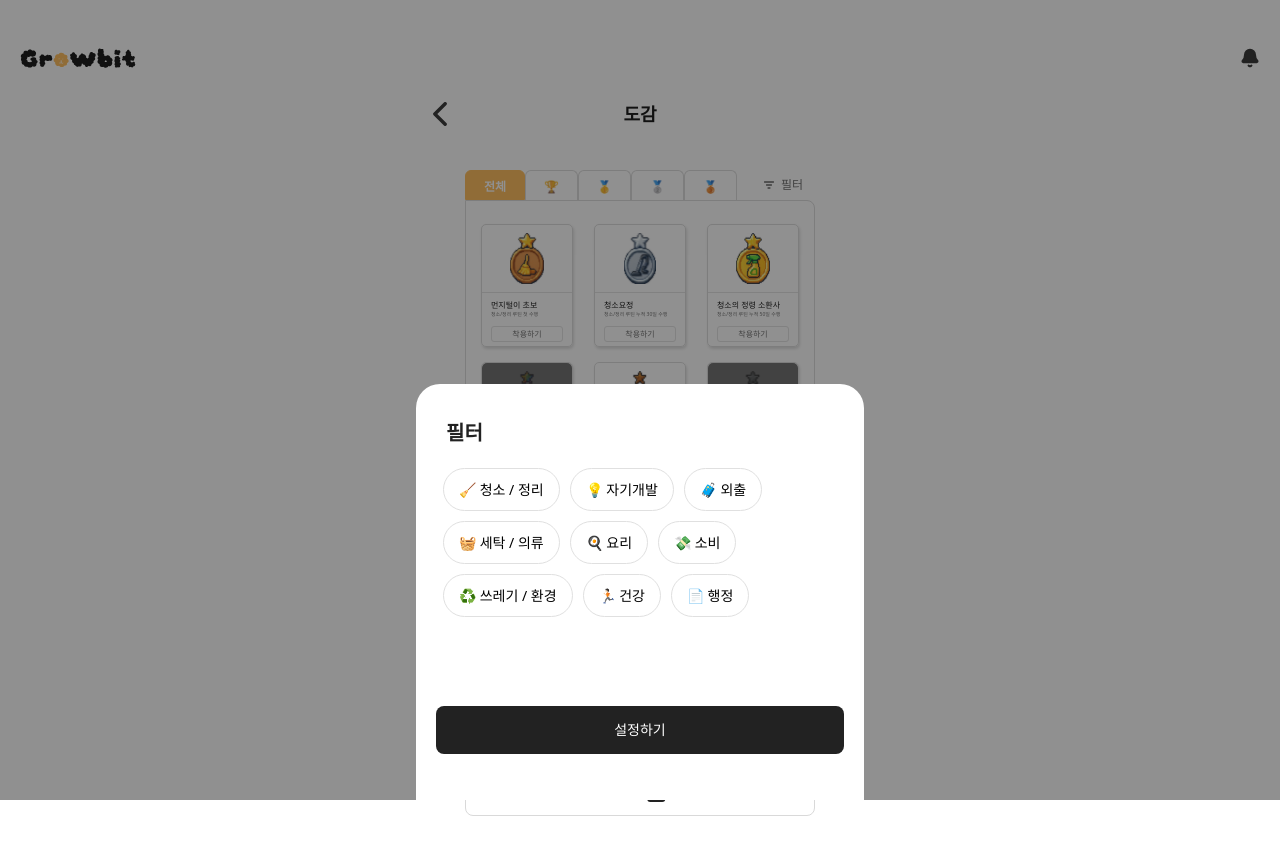
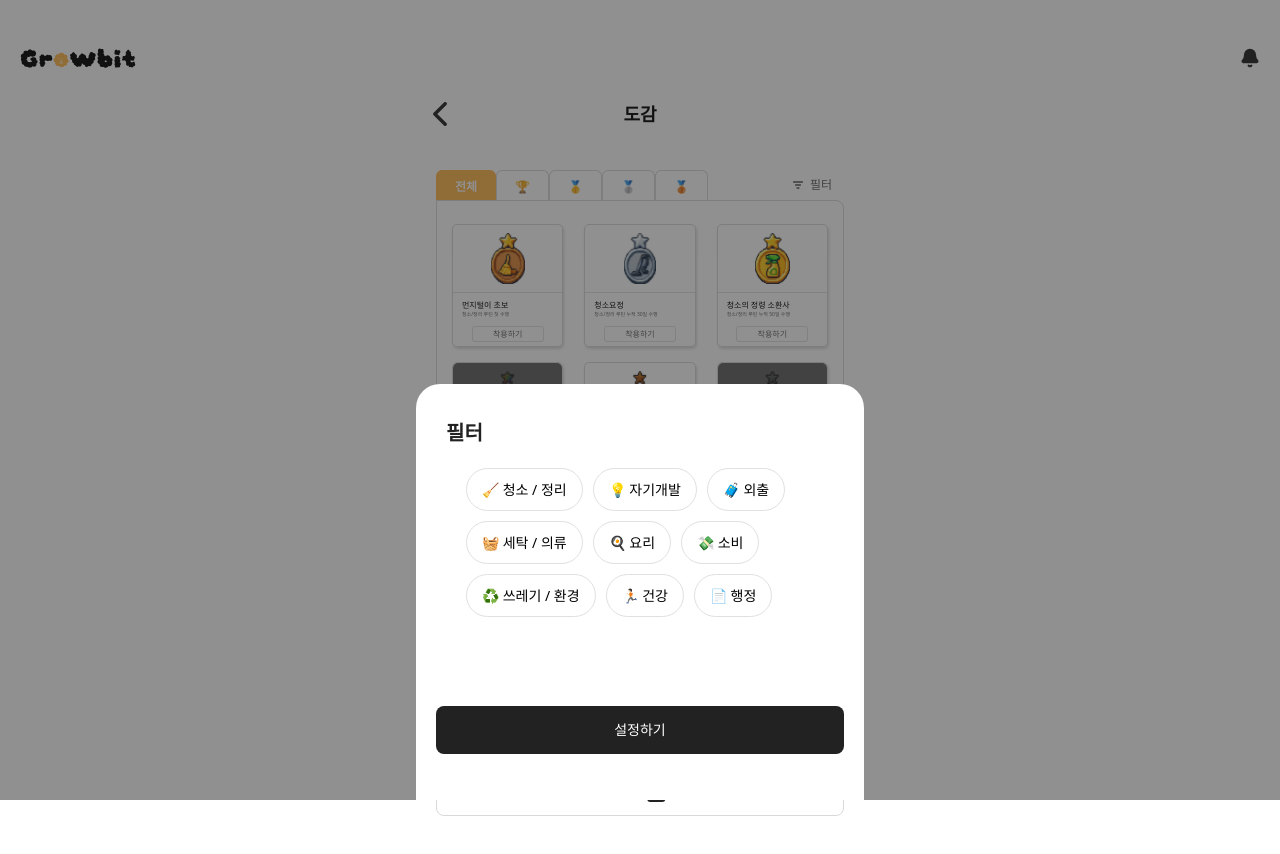
Before and after one commit to prgrms-web-devcourse-final-project/WBE4_5_GCC_FE, a Next.js app: page /collection in a window 1280 px wide. Both pictures are taken after a click on the element "필터". Shown: the top 854 px of the page. Built offline with nearby package versions, Linux system fonts and the light colour scheme.

Commit message:
💄 Style: 필터부분 스타일 수정

```diff
--- a/src/app/collection/page.tsx
+++ b/src/app/collection/page.tsx
@@ -187,7 +187,7 @@ export default function Page() {
       <div className="flex min-h-screen justify-center">
         <div className="flex w-full max-w-md flex-col items-center">
           <BackHeader title="도감" />
-          <div className="mt-7 mb-[22px] min-h-[340px] min-w-[350px] px-5">
+          <div className="mt-7 mb-[22px] min-h-[340px] w-full min-w-[350px] px-5">
             {/* 탭 버튼 */}
             <div className="flex">
               {tabs.map((tab) => (
@@ -216,7 +216,10 @@ export default function Page() {
             </div>
 
             {/* 아이템 카드 리스트 */}
-            <div className="relative grid min-h-[340px] min-w-[350px] grid-cols-3 gap-x-[21px] gap-y-[15px] rounded-tr-lg rounded-b-lg border border-[#D9D9D9] bg-white px-[15px] pt-[23px] pb-[54px]">
+            <div
+              className="relative grid min-h-[340px] w-full grid-cols-3 gap-y-[15px] rounded-tr-lg rounded-b-lg border border-[#D9D9D9] bg-white px-[15px] pt-[23px] pb-[54px]"
+              style={{ columnGap: 'clamp(8px, 4vw, 21px)' }}
+            >
               {filteredItem.map((item) => (
                 <CollectionItemCard
                   key={item.id}
--- a/src/app/components/collection/CollectionBottomSheet.tsx
+++ b/src/app/components/collection/CollectionBottomSheet.tsx
@@ -50,7 +50,13 @@ export default function CollectionBottomSheet({
           </h2>
         </div>
         <div className="flex flex-col">
-          <div className="mb-4 flex flex-wrap gap-[10px] px-[7px]">
+          <div
+            className="mb-4 flex flex-wrap gap-2.5"
+            style={{
+              paddingLeft: 'clamp(8px, 5vw, 30px)',
+              paddingRight: 'clamp(8px, 4vw, 10px)',
+            }}
+          >
             {options.map((option, idx) => (
               <SelectButton
                 key={idx}
--- a/src/app/components/collection/CollectionItem.tsx
+++ b/src/app/components/collection/CollectionItem.tsx
@@ -31,7 +31,7 @@ export default function CollectionItemCard({
     <div
       key={item.id}
       className={clsx(
-        'px-auto relative h-[123px] min-w-[92px] rounded-[5px] border text-center',
+        'px-auto relative h-[123px] min-w-[85px] rounded-[5px] border text-center',
         isSelected ? 'border-[#FFB84C]' : 'border-[#D9D9D9]',
       )}
       style={{
```
